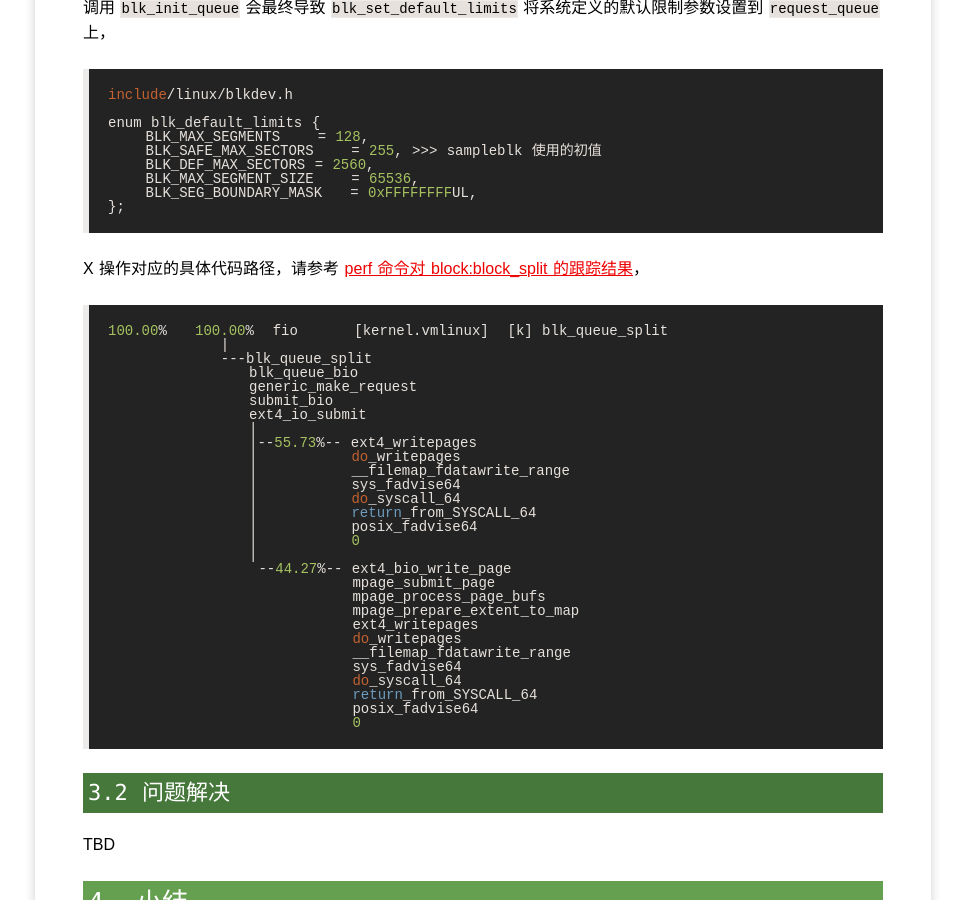
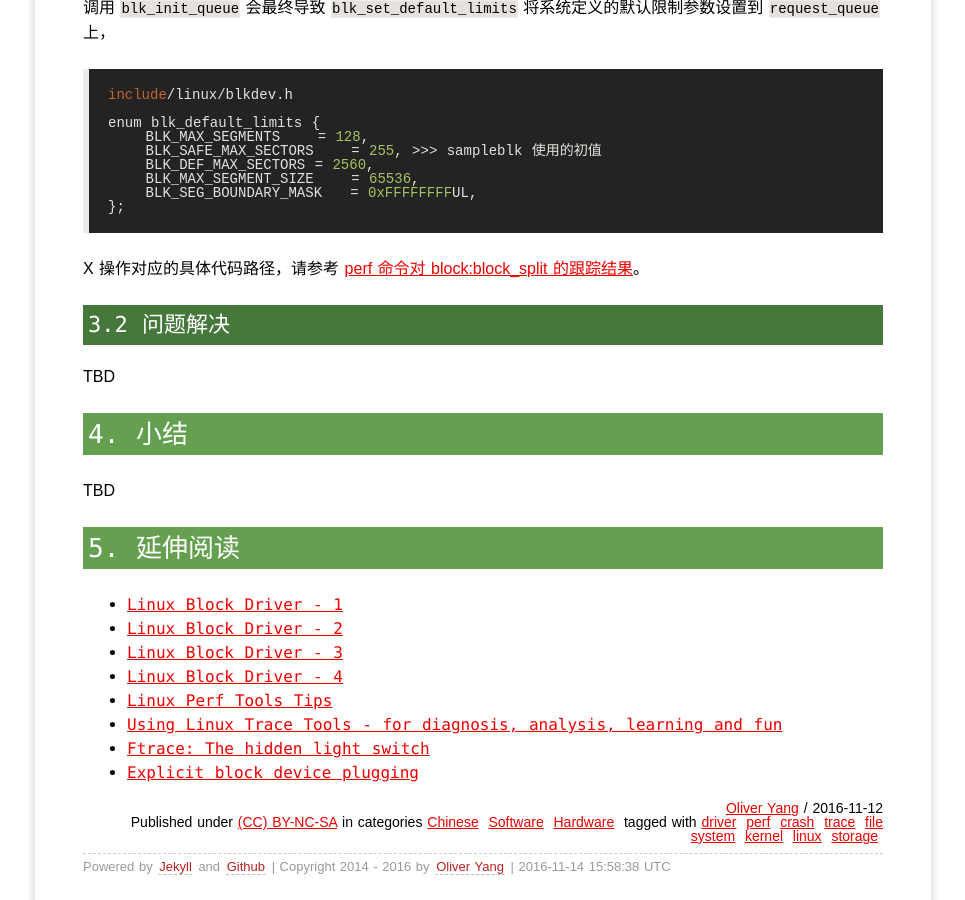
Before and after one commit to yangoliver/yangoliver.github.io, a Jekyll site: the page built from _posts/2016/2016-11-12-linux-block-driver-basic-6.md, in a window 1280 px wide and 900 px high, scrolled down 2820 px. Shown: the whole window, without its empty margins (157-1122 px from the left). Built offline with Jekyll 4.4.1, drawn with Linux system fonts in a browser that asks for light colours; comment, search, counter and statistics services are not loaded.

Commit message:
draft: format cleanup

```diff
--- a/_posts/2016/2016-11-12-linux-block-driver-basic-6.md
+++ b/_posts/2016/2016-11-12-linux-block-driver-basic-6.md
@@ -121,37 +121,7 @@ tags: [driver, perf, crash, trace, file system, kernel, linux, storage]
 	    BLK_SEG_BOUNDARY_MASK   = 0xFFFFFFFFUL,
 	};
 
-X 操作对应的具体代码路径，请参考 [perf 命令对 block:block_split 的跟踪结果](https://github.com/yangoliver/lktm/blob/master/drivers/block/sampleblk/labs/lab2/perf_block_split.log)，
-
-	100.00%   100.00%  fio      [kernel.vmlinux]  [k] blk_queue_split
-	            |
-	            ---blk_queue_split
-	               blk_queue_bio
-	               generic_make_request
-	               submit_bio
-	               ext4_io_submit
-	               |
-	               |--55.73%-- ext4_writepages
-	               |          do_writepages
-	               |          __filemap_fdatawrite_range
-	               |          sys_fadvise64
-	               |          do_syscall_64
-	               |          return_from_SYSCALL_64
-	               |          posix_fadvise64
-	               |          0
-	               |
-	                --44.27%-- ext4_bio_write_page
-	                          mpage_submit_page
-	                          mpage_process_page_bufs
-	                          mpage_prepare_extent_to_map
-	                          ext4_writepages
-	                          do_writepages
-	                          __filemap_fdatawrite_range
-	                          sys_fadvise64
-	                          do_syscall_64
-	                          return_from_SYSCALL_64
-	                          posix_fadvise64
-	                          0
+X 操作对应的具体代码路径，请参考 [perf 命令对 block:block_split 的跟踪结果](https://github.com/yangoliver/lktm/blob/master/drivers/block/sampleblk/labs/lab2/perf_block_split.log)。
 
 ### 3.2 问题解决
 
```
